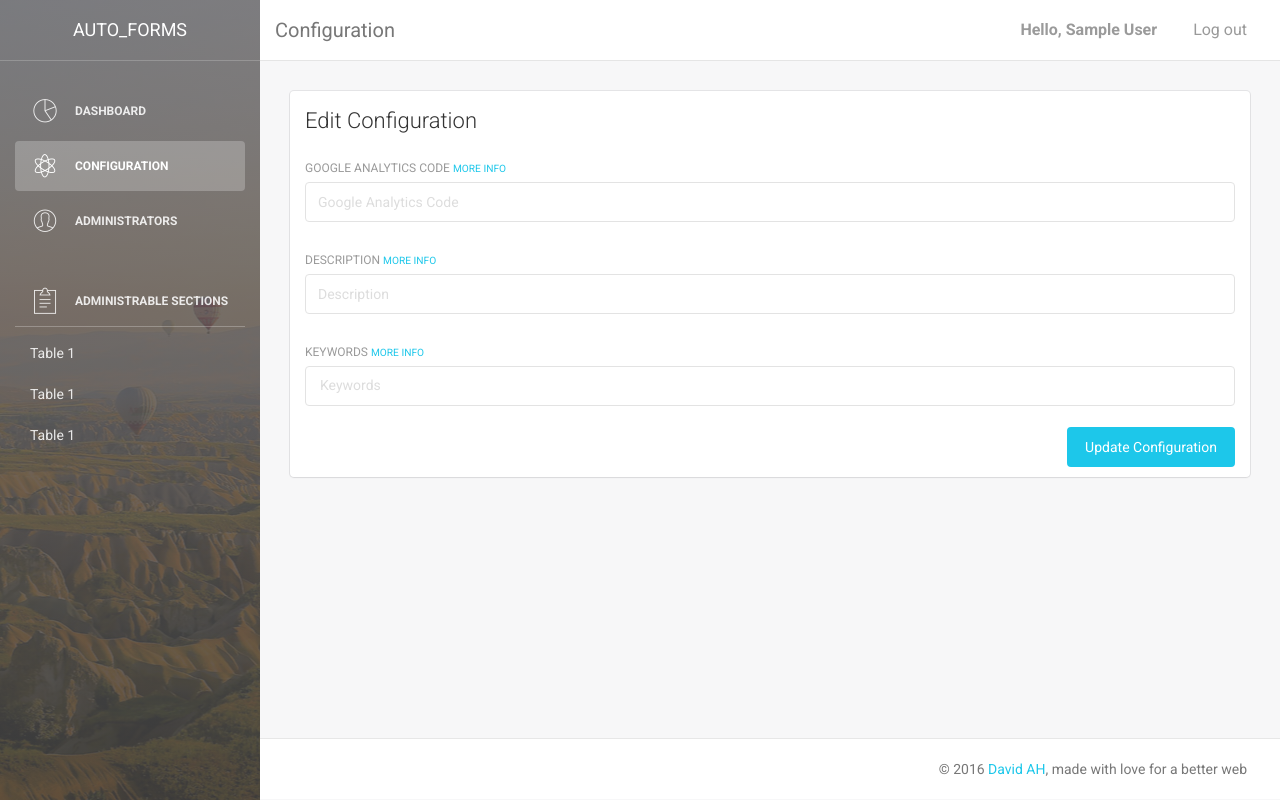
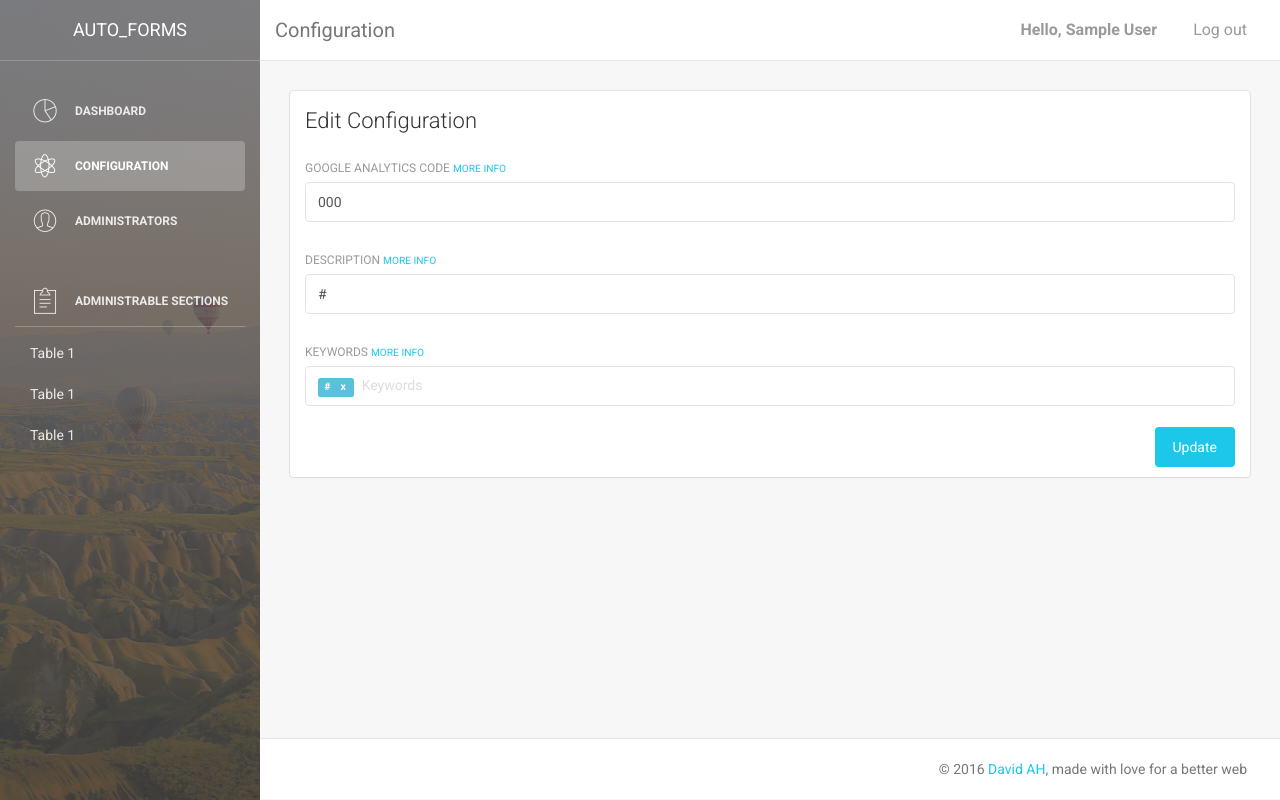
Before and after one commit to DavidAH01/auto_forms, a CodeIgniter app: page /auto_forms/configuration in a window 1280 px wide. Run offline with CodeIgniter, Linux system fonts and the light colour scheme; the visitor is signed in with stand-in values (Sample User, id 1); tables that the repository leaves empty hold one stand-in row (values such as "Sample post"); some libraries are stand-ins or nearby versions.

Commit message:
Save configuration on DB

```diff
--- a/application/controllers/Configuration.php
+++ b/application/controllers/Configuration.php
@@ -4,14 +4,20 @@
 		function __construct(){
 			parent::__construct();
 			authenticate();
-			//$this->load->model('auth/auth_model');
+			$this->load->model('configuration/configuration_model');
 		}
 
 		function index(){
+			$data['configuration'] = $this->configuration_model->get_configuration();
+
 			$data['section_title'] = 'Configuration';
-			$data['section'] = $this->load->view('/configuration/index', '', true);
+			$data['section'] = $this->load->view('/configuration/index', $data, true);
 
 			$this->load->view('/template/index', $data);
 		}
+
+		function edit_configuration(){
+			$this->configuration_model->edit_configuration( $this->input->post() );
+		}
 	}
 ?>
--- /dev/null
+++ b/application/models/configuration/configuration_model.php
@@ -0,0 +1,21 @@
+<?php
+Class Configuration_model extends CI_Model {
+
+	function get_configuration(){
+		$this->db->select('*');
+		$this->db->from('configuration');
+		$this->db->where('id', '1');
+		$this->db->limit(1);
+
+		$query = $this->db->get();
+		return $query->result();
+	}
+
+	function edit_configuration($data){
+		$this->db->set($data);
+		$this->db->where('id', 1);
+
+		$this->db->update('configuration');
+	}
+}
+?>
--- a/application/views/configuration/index.php
+++ b/application/views/configuration/index.php
@@ -12,7 +12,7 @@
                                 <div class="col-md-12">
                                     <div class="form-group">
                                         <label>Google analytics Code <small><a href="https://www.google.com/analytics/" target="_blank">more info</a></small></label>
-                                        <input type="text" class="form-control" placeholder="Google Analytics Code">
+                                        <input type="text" class="save-input form-control" name="google_analytics_code" placeholder="Google Analytics Code" value="<?= $configuration[0]->google_analytics_code ?>">
                                     </div>
                                 </div>
                             </div>
@@ -21,7 +21,7 @@
                                 <div class="col-md-12">
                                     <div class="form-group">
                                         <label>Description <small><a href="https://moz.com/learn/seo/meta-description" target="_blank">more info</a></small></label>
-                                        <input type="text" class="form-control" placeholder="Description">
+                                        <input type="text" class="save-input form-control" name="website_description" placeholder="Description" value="<?= $configuration[0]->website_description ?>">
                                     </div>
                                 </div>
                             </div>
@@ -30,12 +30,12 @@
                                 <div class="col-md-12">
                                     <div class="form-group">
                                         <label>Keywords <small><a href="http://www.wordstream.com/meta-keyword" target="_blank">more info</a></small></label><br>
-                                        <input type="text" class="form-control" data-role="tagsinput" placeholder="Keywords">
+                                        <input type="text" class="save-input form-control" data-role="tagsinput" name="website_keywords" placeholder="Keywords" value="<?= $configuration[0]->website_keywords ?>">
                                     </div>
                                 </div>
                             </div>
 
-                            <button type="submit" class="btn btn-info btn-fill pull-right">Update Configuration</button>
+                            <button type="submit" class="update-configuration btn btn-info btn-fill pull-right">Update</button>
                             <div class="clearfix"></div>
                         </form>
                     </div>
--- a/application/views/template/index.php
+++ b/application/views/template/index.php
@@ -174,4 +174,5 @@
     <!-- Auto_Forms Core JS -->
 	<script src="<?= base_url() ?>assets/js/main.js"></script>
     <script src="<?= base_url() ?>assets/js/sections/dashboard.js"></script>
+    <script src="<?= base_url() ?>assets/js/sections/configuration.js"></script>
 </html>
--- /dev/null
+++ b/assets/js/sections/configuration.js
@@ -0,0 +1,27 @@
+$(document).ready(function(){
+	$('.update-configuration').click(function(e){
+		e.preventDefault();
+		var data = {}
+		$('.save-input').each(function(){
+			data[ $(this).attr('name') ] = $(this).val()
+		})
+		$.ajax({
+		  	url: $('#base_url').val()+'configuration/edit_configuration',
+		  	method: 'post',
+		  	data: data
+		}).done(function() {
+		  	$.notify({
+        		icon: "pe-7s-check",
+        		message: "The configuration has been updated!"
+	        },{
+	            type: 'info',
+	            timer: 4000,
+	            placement: {
+	                from: 'bottom',
+	                align: 'left'
+	            }
+	        });
+		});
+
+    })
+})
```
Also changed, not shown: 2 other files.
